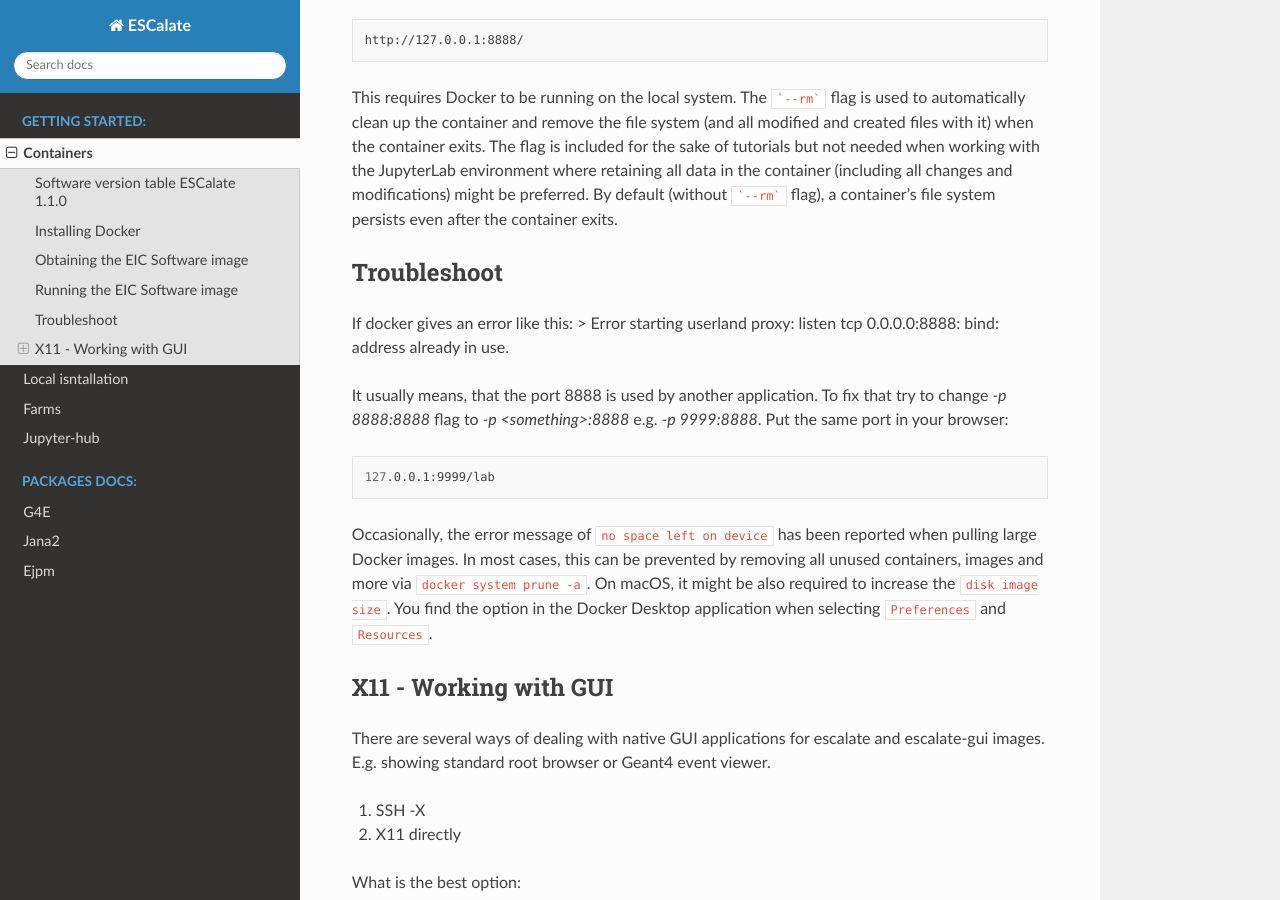
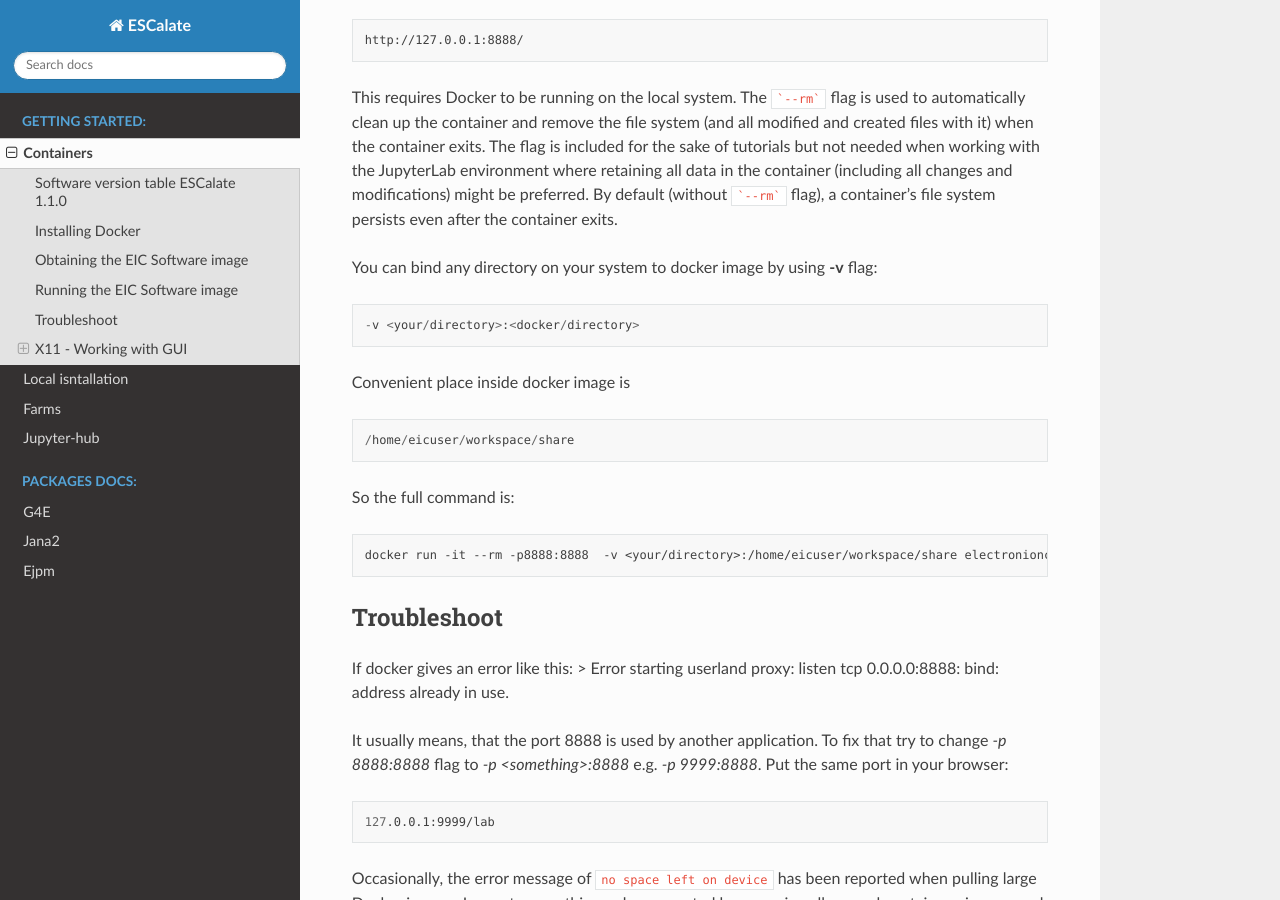
Before and after one commit to eic/escalate, a Sphinx documentation site: the page built from docs/100_containers.rst, in a window 1280 px wide and 900 px high, scrolled down 1961 px. Built offline with Sphinx 7.4.7 and the Read the Docs theme 2.0.0, drawn with Linux system fonts in a browser that asks for light colours.

Commit message:
Containers updates

````diff
--- a/docs/100_containers.rst
+++ b/docs/100_containers.rst
@@ -91,6 +91,26 @@ and can be accessed via the host system’s native web browser.
 
 
 This requires Docker to be running on the local system. The ```--rm``` flag is used to automatically clean up the container and remove the file system (and all modified and created files with it) when the container exits.  The flag is included for the sake of tutorials but not needed when working with the JupyterLab environment where retaining all data in the container (including all changes and modifications) might be preferred. By default (without ```--rm``` flag), a container’s file system persists even after the container exits.
+
+You can bind any directory on your system to docker image by using **-v** flag:
+
+.. code-block::
+
+   -v <your/directory>:<docker/directory>
+
+
+Convenient place inside docker image is
+
+.. code-block::
+
+   /home/eicuser/workspace/share
+
+So the full command is:
+
+.. code-block:: bash
+
+   docker run -it --rm -p8888:8888  -v <your/directory>:/home/eicuser/workspace/share electronioncollider/escalate:v1.1.0
+
 
 
 Troubleshoot
````
